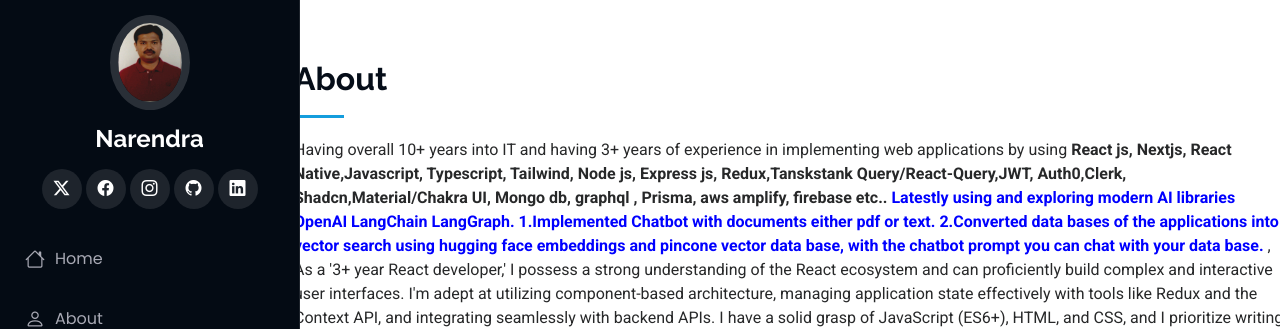
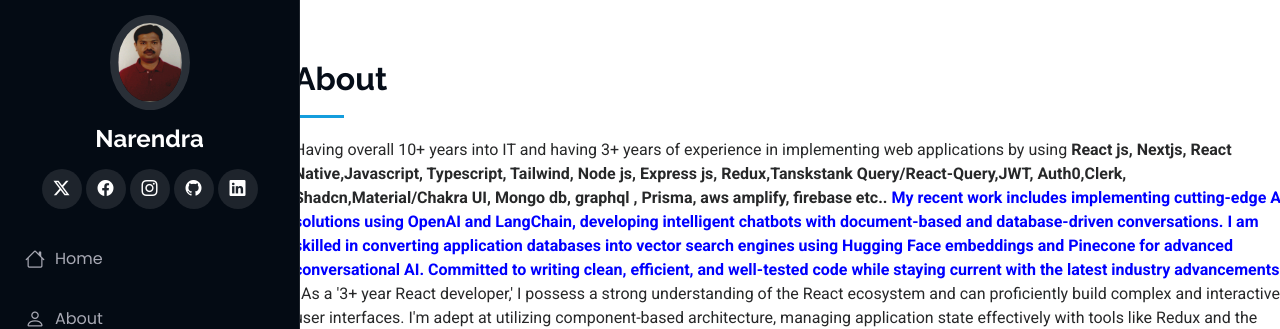
Before and after one commit to narendravs/portfolio-site, a React (Vite) app: page /About in a window 1280 px wide. Shown: the top 329 px of the page. Built offline with nearby package versions, Linux system fonts and the light colour scheme.

Commit message:
updated the ai content

```diff
--- a/src/pages/About/About.jsx
+++ b/src/pages/About/About.jsx
@@ -34,12 +34,14 @@
                 </span>
                 <span style={{ fontWeight: "700", color: "blue" }}>
                   {" "}
-                  Latestly using and exploring modern AI libraries OpenAI
-                  LangChain LangGraph. 1.Implemented Chatbot with documents
-                  either pdf or text. 2.Converted data bases of the applications
-                  into vector search using hugging face embeddings and pincone
-                  vector data base, with the chatbot prompt you can chat with
-                  your data base.{" "}
+                  My recent work includes implementing cutting-edge AI solutions
+                  using OpenAI and LangChain, developing intelligent chatbots
+                  with document-based and database-driven conversations. I am
+                  skilled in converting application databases into vector search
+                  engines using Hugging Face embeddings and Pinecone for
+                  advanced conversational AI. Committed to writing clean,
+                  efficient, and well-tested code while staying current with the
+                  latest industry advancements.{" "}
                 </span>
                 , As a '3+ year React developer,' I possess a strong
                 understanding of the React ecosystem and can proficiently build
```
